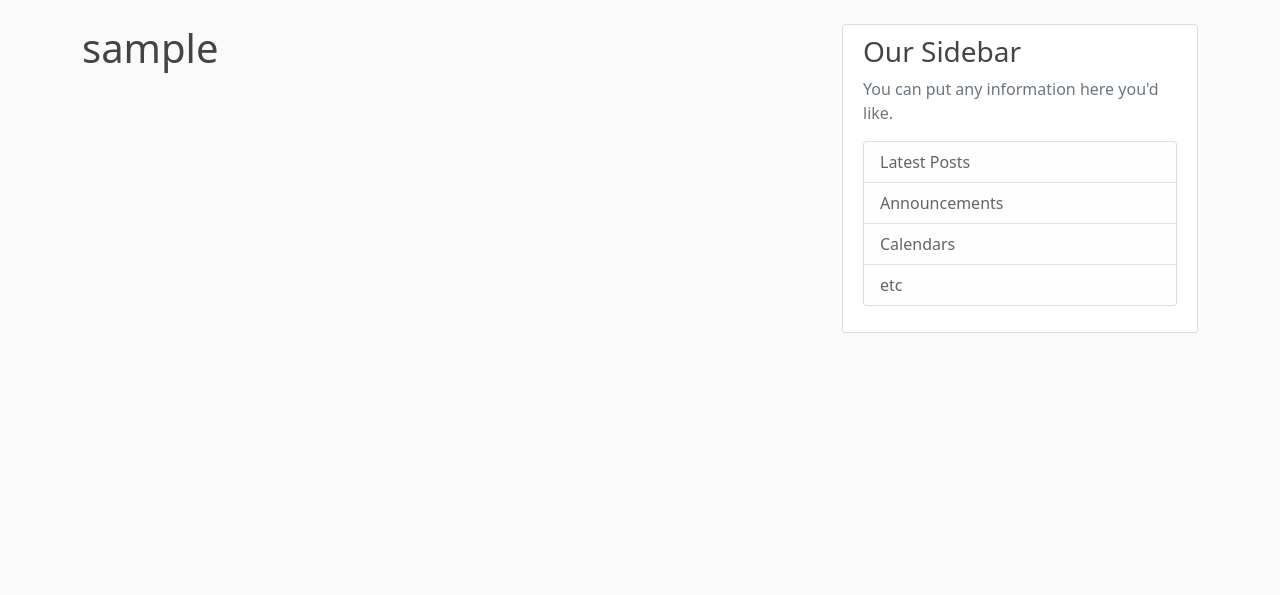
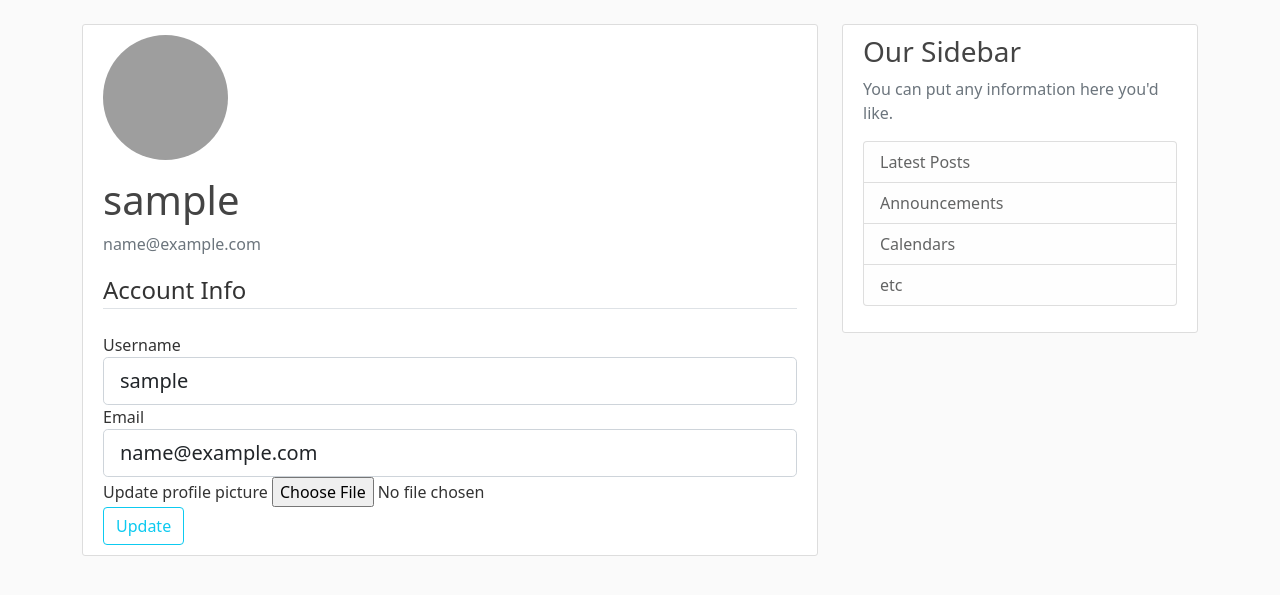
Before and after one commit to aquilinae/flask-trying-coreyms, a Flask app: page /account in a window 1280 px wide. Shown: the part 56-651 px from the top of the page. Run offline with Flask 2, Linux system fonts and the light colour scheme; the visitor is signed in with stand-in values (Sample User, id 1); data comes from the database, SQL or seed files in the repository; some libraries are stand-ins or nearby versions; grey boxes are pictures that could not be loaded.

Commit message:
Implementing user account updating and profile picture set

```diff
--- a/app/forms.py
+++ b/app/forms.py
@@ -1,4 +1,9 @@
 from flask_wtf import FlaskForm
+from flask_wtf.file import (
+    FileAllowed,
+    FileField,
+)
+from flask_login import current_user
 from wtforms import (
     BooleanField,
     PasswordField,
@@ -17,19 +22,19 @@ from app.models import User
 
 class SignUpForm(FlaskForm):
     username = StringField(
-        'Username',
+        label='Username',
         validators=[DataRequired(), Length(min=3, max=20)]
     )
     email = StringField(
-        'Email',
+        label='Email',
         validators=[DataRequired(), Email()]
     )
     password = PasswordField(
-        'Password',
+        label='Password',
         validators=[DataRequired()]
     )
     confirm_password = PasswordField(
-        'Confirm Password',
+        label='Confirm Password',
         validators=[DataRequired(), EqualTo('password')]
     )
     submit = SubmitField('Sign Up')
@@ -47,12 +52,40 @@ class SignUpForm(FlaskForm):
 
 class SignInForm(FlaskForm):
     email = StringField(
-        'Email',
+        label='Email',
         validators=[DataRequired(), Email()]
     )
     password = PasswordField(
-        'Password',
+        label='Password',
         validators=[DataRequired()]
     )
     remember_me = BooleanField('Remember Me')
     submit = SubmitField('Sign In')
+
+
+class UpdateAccountForm(FlaskForm):
+    username = StringField(
+        label='Username',
+        validators=[DataRequired(), Length(min=3, max=20)]
+    )
+    email = StringField(
+        label='Email',
+        validators=[DataRequired(), Email()]
+    )
+    picture = FileField(
+        label='Update profile picture',
+        validators=[FileAllowed(['jpg', 'png'])]
+    )
+    submit = SubmitField('Update')
+
+    def validate_username(self, username):
+        if username.data != current_user.username:
+            user = User.query.filter_by(username=username.data).first()
+            if user:
+                raise ValidationError('That username is taken. Please choose a different one')
+
+    def validate_email(self, email):
+        if email.data != current_user.email:
+            email = User.query.filter_by(email=email.data).first()
+            if email:
+                raise ValidationError('That email is taken. Please choose a different one')
--- a/app/routes.py
+++ b/app/routes.py
@@ -1,3 +1,8 @@
+import os
+import secrets
+
+from PIL import Image
+
 from flask import (
     flash,
     redirect,
@@ -20,6 +25,7 @@ from app import (
 from app.forms import (
     SignInForm,
     SignUpForm,
+    UpdateAccountForm,
 )
 from app.models import (
     User,
@@ -93,7 +99,35 @@ def sign_out():
     return redirect(url_for('index'))
 
 
-@app.route('/account')
+def save_picture(form_picture):
+    random_hex = secrets.token_hex(8)
+    _, f_ext = os.path.splitext(form_picture.filename)
+    picture_fn = random_hex + f_ext
+    picture_path = os.path.join(app.root_path, 'static/profile_pics', picture_fn)
+
+    output_size = (125, 125)
+    img = Image.open(form_picture)
+    img.thumbnail(output_size)
+    img.save(picture_path)
+
+    return picture_fn
+
+
+@app.route('/account', methods=['GET', 'POST'])
 @login_required
 def account():
-    return render_template('account.html', title='Account')
+    form = UpdateAccountForm()
+    if form.validate_on_submit():
+        if form.picture.data:
+            picture_file = save_picture(form.picture.data)
+            current_user.image_file = picture_file
+        current_user.username = form.username.data
+        current_user.email = form.email.data
+        db.session.commit()
+        flash('Your account has been updated!', 'success')
+        return redirect(url_for('account'))
+    elif request.method == 'GET':
+        form.username.data = current_user.username
+        form.email.data = current_user.email
+    image_file = url_for('static', filename=f'profile_pics/{current_user.image_file}')
+    return render_template('account.html', title='Account', image_file=image_file, form=form)
--- a/app/templates/account.html
+++ b/app/templates/account.html
@@ -1,4 +1,57 @@
 {% extends "layout.html" %}
 {% block content %}
-    <h1>{{ current_user.username }}</h1>
+    <div class="content-section">
+        <div class="media">
+            <img class="rounded-circle account-img" src="{{ image_file }}">
+            <div class="media-body">
+                <h2 class="account-heading">{{ current_user.username }}</h2>
+                <p class="text-secondary">{{ current_user.email }}</p>
+            </div>
+        </div>
+        <form method="POST" action="" enctype="multipart/form-data">
+            {{ form.hidden_tag() }}
+            <fieldset class="form-group">
+                <legend class="border-bottom mb-4">Account Info</legend>
+                <div class="form-group">
+                    {{ form.username.label(class="form-control-label") }}
+
+                    {% if form.username.errors %}
+                    {{ form.username(class="form-control form-control-lg is-invalid") }}
+                    <div class="invalid-feedback">
+                        {% for error in form.username.errors%}
+                        <span>{{ error }}</span>
+                        {% endfor %}
+                    </div>
+                    {% else %}
+                    {{ form.username(class="form-control form-control-lg") }}
+                    {% endif %}
+                </div>
+                <div class="form-group">
+                    {{ form.email.label(class="form-control-label") }}
+                    {% if form.email.errors %}
+                    {{ form.email(class="form-control form-control-lg is-invalid") }}
+                    <div class="invalid-feedback">
+                        {% for error in form.email.errors%}
+                        <span>{{ error }}</span>
+                        {% endfor %}
+                    </div>
+                    {% else %}
+                    {{ form.email(class="form-control form-control-lg") }}
+                    {% endif %}
+                </div>
+                <div class="form-group">
+                    {{ form.picture.label() }}
+                    {{ form.picture(class="form-control-file") }}
+                    {% if form.picture.errors %}
+                        {% for error in form.picture.errors %}
+                            <span class="text-danger">{{ error }}</span></br>
+                        {% endfor %}
+                    {% endif %}
+                </div>
+            </fieldset>
+            <div class="form-group">
+                {{ form.submit(class="btn btn-outline-info") }}
+            </div>
+        </form>
+    </div>
 {% endblock content %}
```
Also changed, not shown: 2 other files.
